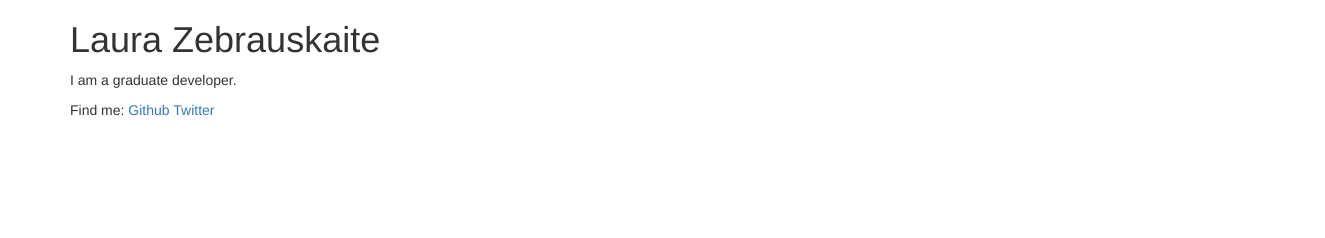
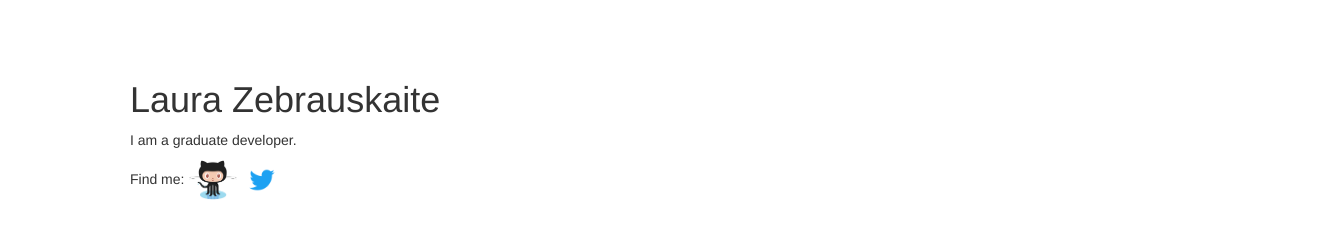
Before and after one commit to laurabzz/laurazebrauskaite, a plain HTML site: page index.html in a window 1280 px wide. Shown: the whole page, 1325 px wide, since content can reach past the window. Drawn offline with nearby package versions, Linux system fonts and the light colour scheme.

Commit message:
Added imgs and alligned text

```diff
--- a/css/style.css
+++ b/css/style.css
@@ -27,3 +27,9 @@ li a:hover {
 .main-nav {
 	text-align: right;
 }
+
+.row {
+	position: relative;
+    left: 30px;
+	top: 30px;
+}
--- a/index.html
+++ b/index.html
@@ -32,8 +32,12 @@
 				<h1>Laura Zebrauskaite</h1>
 				<p>I am a graduate developer. <p>
 				<p>Find me:
-					<a href="https://github.com/laurabzz">Github</a>
-					<a href="https://twitter.com/laurabzz">Twitter</a>
+					<a href="https://github.com/laurabzz">
+					  <img src="images/Octocat.jpg" alt="Github" style="width:50px;height:40px;">
+					</a>
+					<a href="https://twitter.com/laurabzz">
+						<img src="images/Twitter_Logo_Blue.png" alt="twitter" style="width:40px;height:40px;">
+					</a>
 				</p>
 			</div>
 
```
Also changed, not shown: images/Octocat.jpg (added), images/Twitter_Logo_Blue.png (added).
